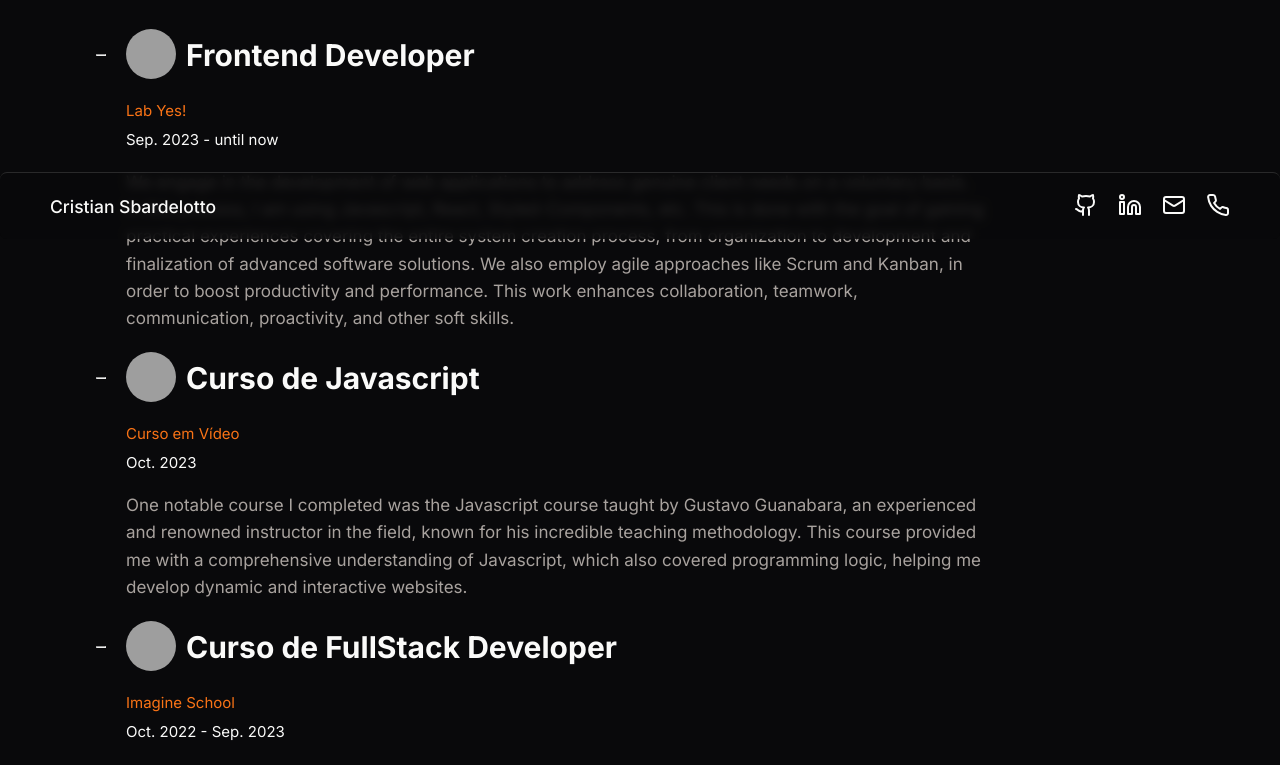
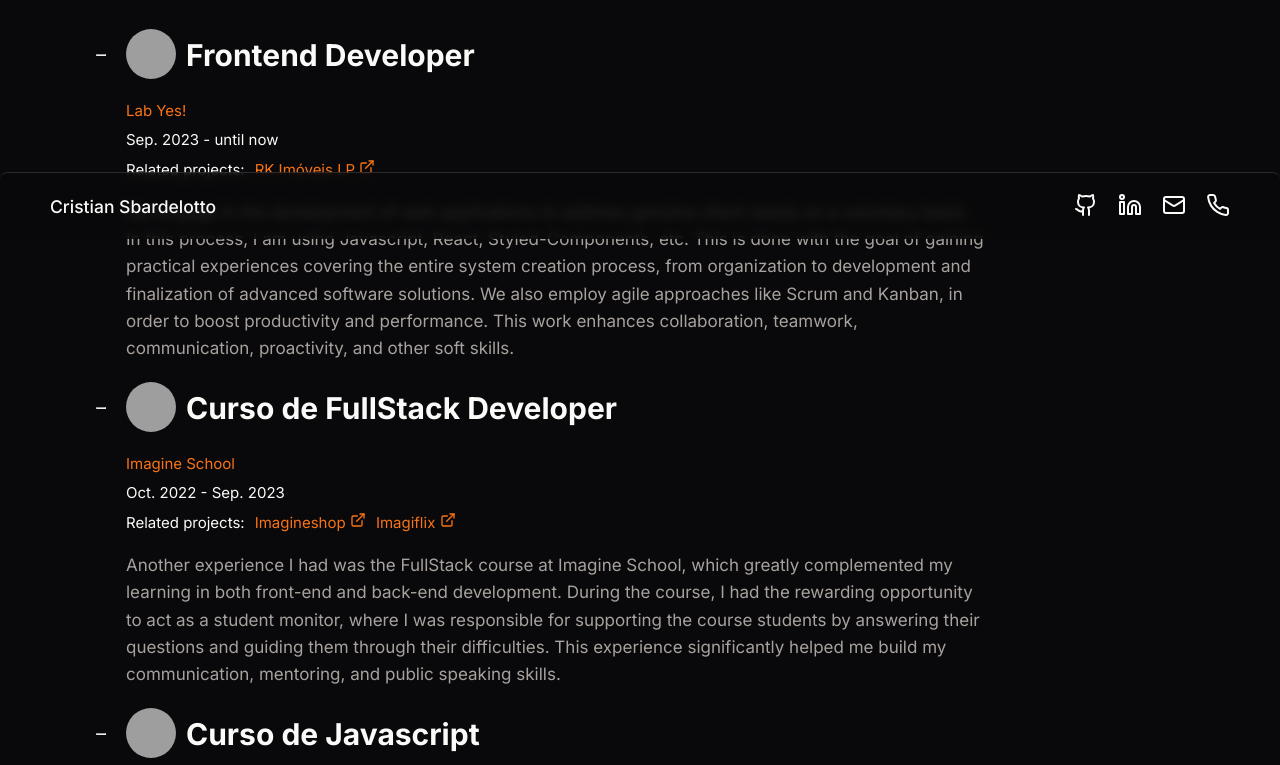
Before and after one commit to cristian-sbardelotto/portfolio, a Next.js app: page /about in a window 1280 px wide. Shown: the part 561-1326 px from the top of the page. Built offline with nearby package versions, Linux system fonts and the light colour scheme; grey boxes are pictures that could not be loaded.

Commit message:
feat: add relatedProjects to about me page

```diff
--- a/src/app/about/page.tsx
+++ b/src/app/about/page.tsx
@@ -73,6 +73,7 @@ export default function About() {
             </ExperienceCard.Header>
 
             <ExperienceCard.Info
+              relatedProjects={experience.relatedProjects}
               duration={experience.duration}
               experienceUrl={experience.company.url}
             >
--- a/src/components/ExperienceCard/ExperienceCardInfo/index.tsx
+++ b/src/components/ExperienceCard/ExperienceCardInfo/index.tsx
@@ -1,18 +1,23 @@
 import { ReactNode } from 'react';
 import Link from 'next/link';
 
+import { RelatedProject } from '@/types';
+
+import { ExternalLinkIcon } from 'lucide-react';
 import * as S from './styles';
 
 type ExperienceCardInfoProps = {
   children: ReactNode | string;
   experienceUrl: string;
   duration: string;
+  relatedProjects?: RelatedProject[];
 };
 
 export function ExperienceCardInfo({
   children,
   experienceUrl,
   duration,
+  relatedProjects,
 }: ExperienceCardInfoProps) {
   return (
     <S.Container>
@@ -27,6 +32,21 @@ export function ExperienceCardInfo({
       </S.Span>
 
       <S.Span>{duration}</S.Span>
+
+      {relatedProjects && (
+        <S.RelatedProjects>
+          <span>Related projects: </span>
+          {relatedProjects.map(project => (
+            <Link
+              key={project.id}
+              href={project.url}
+              target='_blank'
+            >
+              {project.name} <ExternalLinkIcon size={16} />
+            </Link>
+          ))}
+        </S.RelatedProjects>
+      )}
     </S.Container>
   );
 }
--- a/src/components/ExperienceCard/ExperienceCardInfo/styles.ts
+++ b/src/components/ExperienceCard/ExperienceCardInfo/styles.ts
@@ -24,3 +24,32 @@ export const Span = styled.span`
     }
   }
 `;
+
+export const RelatedProjects = styled.div`
+  display: flex;
+  align-items: center;
+  gap: 1rem;
+  flex-wrap: wrap;
+  font-size: 1.5rem;
+
+  span {
+    color: ${({ theme }) => theme.colors.lightText};
+  }
+
+  a,
+  svg {
+    color: ${({ theme }) => theme.colors.main};
+  }
+
+  svg {
+    transition: transform 0.3s;
+  }
+
+  a:hover {
+    text-decoration: underline;
+
+    svg {
+      transform: translate(2px, -2px);
+    }
+  }
+`;
--- a/src/data/experiencesMock.ts
+++ b/src/data/experiencesMock.ts
@@ -1,4 +1,6 @@
 import { v4 as randomUUID } from 'uuid';
+
+import { RelatedProject } from '@/types';
 
 type ExperienceProps = {
   id: string;
@@ -10,6 +12,7 @@ type ExperienceProps = {
   };
   duration: string;
   description: string;
+  relatedProjects?: RelatedProject[];
 };
 
 export const experiences: ExperienceProps[] = [
@@ -25,6 +28,38 @@ export const experiences: ExperienceProps[] = [
     description:
       'We engage in the development of web applications to address genuine client needs on a voluntary basis. In this process, I am using Javascript, React, Styled-Components, etc. This is done with the goal of gaining practical experiences covering the entire system creation process, from organization to development and finalization of advanced software solutions. We also employ agile approaches like Scrum and Kanban, in order to boost productivity and performance. This work enhances collaboration, teamwork, communication, proactivity, and other soft skills.',
     duration: 'Sep. 2023 - until now',
+    relatedProjects: [
+      {
+        name: 'RK Imóveis LP',
+        url: 'https://rk-lp-tom.netlify.app',
+        id: randomUUID(),
+      },
+    ],
+  },
+  {
+    id: randomUUID(),
+    name: 'Curso de FullStack Developer',
+    company: {
+      name: 'Imagine School',
+      url: 'https://imagineschool.com.br',
+      image:
+        'https://media.eadbox.com/system/uploads/saas/toolbar_logo/5cb73db87ec70e00217d02c9/icone_escola.jpg',
+    },
+    duration: 'Oct. 2022 - Sep. 2023',
+    description:
+      'Another experience I had was the FullStack course at Imagine School, which greatly complemented my learning in both front-end and back-end development. During the course, I had the rewarding opportunity to act as a student monitor, where I was responsible for supporting the course students by answering their questions and guiding them through their difficulties. This experience significantly helped me build my communication, mentoring, and public speaking skills.',
+    relatedProjects: [
+      {
+        name: 'Imagineshop',
+        url: 'https://github.com/cristian-sbardelotto/imagineshop',
+        id: randomUUID(),
+      },
+      {
+        name: 'Imagiflix',
+        url: 'https://github.com/cristian-sbardelotto/imagiflix',
+        id: randomUUID(),
+      },
+    ],
   },
   {
     id: randomUUID(),
@@ -38,17 +73,4 @@ export const experiences: ExperienceProps[] = [
     description:
       'One notable course I completed was the Javascript course taught by Gustavo Guanabara, an experienced and renowned instructor in the field, known for his incredible teaching methodology. This course provided me with a comprehensive understanding of Javascript, which also covered programming logic, helping me develop dynamic and interactive websites.',
   },
-  {
-    id: randomUUID(),
-    name: 'Curso de FullStack Developer',
-    company: {
-      name: 'Imagine School',
-      url: 'https://imagineschool.com.br',
-      image:
-        'https://media.eadbox.com/system/uploads/saas/toolbar_logo/5cb73db87ec70e00217d02c9/icone_escola.jpg',
-    },
-    duration: 'Oct. 2022 - Sep. 2023',
-    description:
-      'Another experience I had was the FullStack course at Imagine School, which greatly complemented my learning in both front-end and back-end development. During the course, I had the rewarding opportunity to act as a student monitor, where I was responsible for supporting the course students by answering their questions and guiding them through their difficulties. This experience significantly helped me build my communication, mentoring, and public speaking skills.',
-  },
 ];
--- a/src/types/index.ts
+++ b/src/types/index.ts
@@ -14,3 +14,9 @@ export type ProjectProps = {
 export type ChildrenComponentProps = {
   children: ReactNode;
 };
+
+export type RelatedProject = {
+  id: string;
+  name: string;
+  url: string;
+};
```
